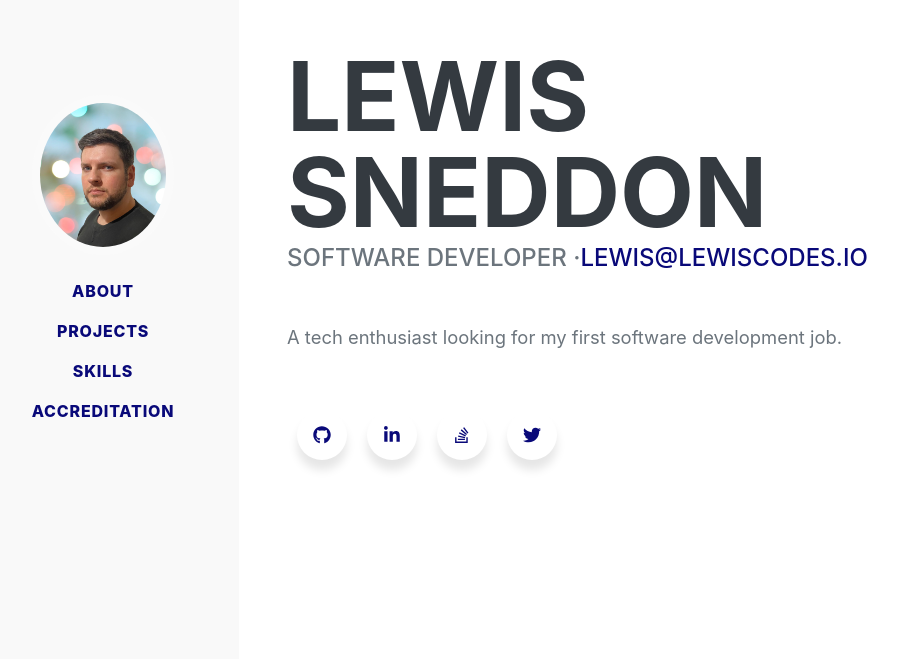
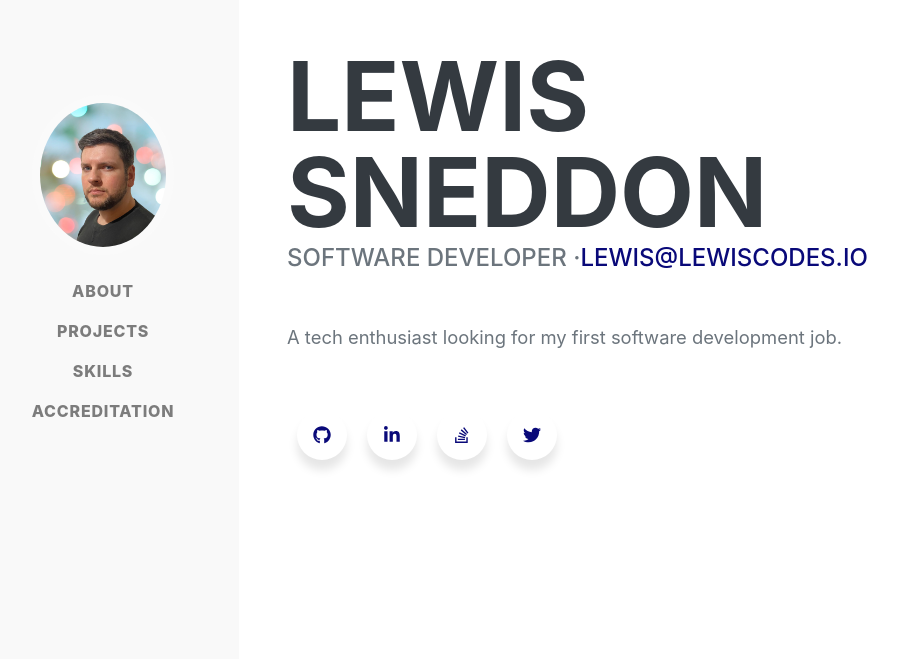
Before and after one commit to lsneddon-cmd/Portfolio_Site_React, a React (Create React App) app: page / in a window 1280 px wide. Shown: the part 141-800 px from the top of the page, without its empty margins (33-931 px from the left). Built offline with nearby package versions, Linux system fonts and the light colour scheme; a web font is replaced by a local one.

Commit message:
Navbar react-bootstrap component

```diff
--- a/package.json
+++ b/package.json
@@ -8,6 +8,7 @@
     "@testing-library/user-event": "^12.7.3",
     "bootstrap": "^4.6.0",
     "react": "^17.0.1",
+    "react-bootstrap": "^1.5.2",
     "react-dom": "^17.0.1",
     "react-scripts": "4.0.3",
     "web-vitals": "^1.1.0"
--- a/src/Components/NavBar/NavBar.jsx
+++ b/src/Components/NavBar/NavBar.jsx
@@ -1,9 +1,10 @@
 import React from "react";
+import Navbar from "react-bootstrap/Navbar"
 import "./NavBar.css"
 
 const NavBar = () => {
   return (
-    <nav className="navbar navbar-expand-lg fixed-top" id="sideNav">
+    <Navbar className="navbar navbar-expand-lg fixed-top" id="sideNav">
       <a className="navbar-brand js-scroll-trigger" href="#page-top">
         <span className="d-none d-lg-block">
           <img
@@ -48,7 +49,7 @@ const NavBar = () => {
           </li>
         </ul>
       </div>
-    </nav>
+    </Navbar>
   );
 };
 
```
Also changed, not shown: 1 other file (tests, documents, lock files or other folders).
